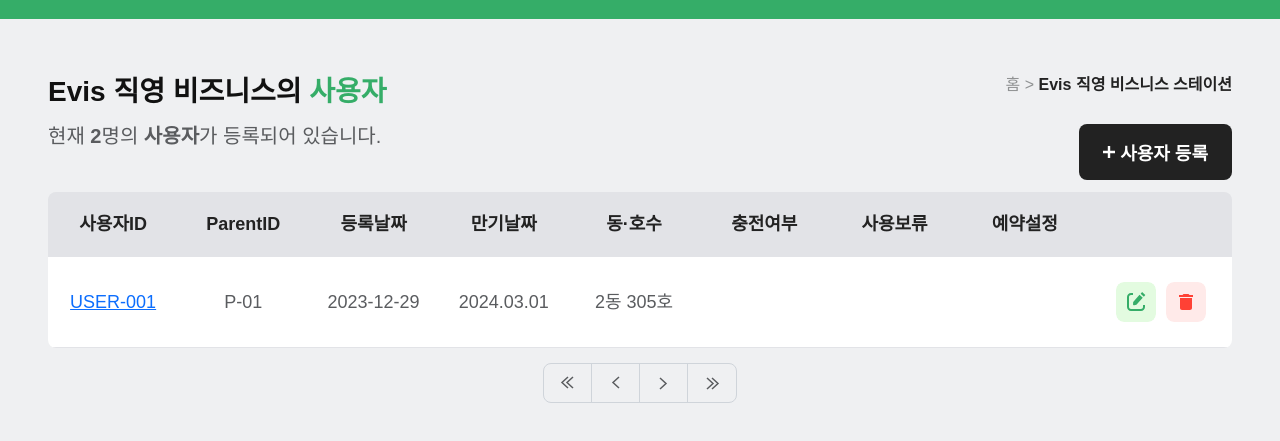
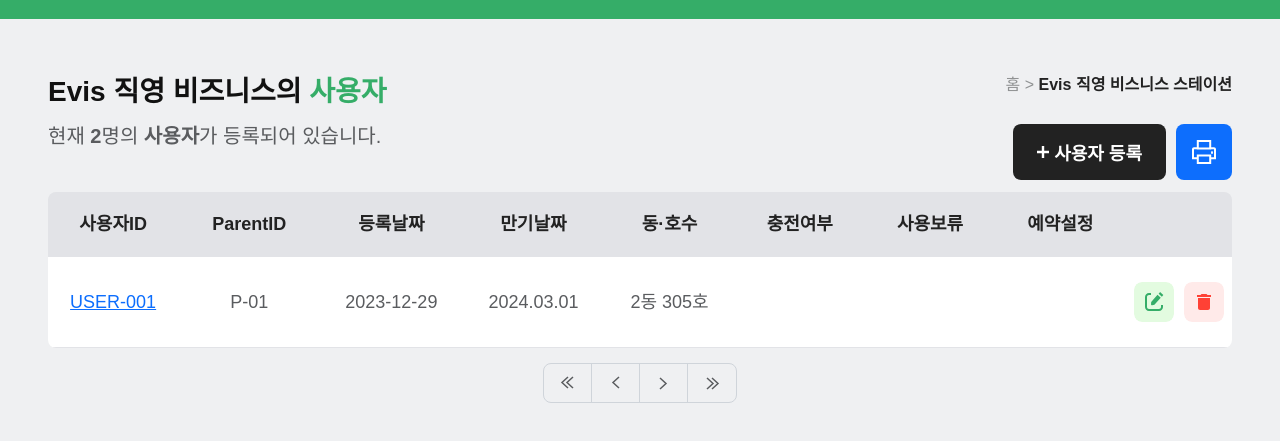
Before and after one commit to honghao30/evis, a plain HTML site: page admin/admin_userinfo.html in a window 1280 px wide. Shown: the part 53-494 px from the top of the page. Drawn offline with Linux system fonts and the light colour scheme; a web font is replaced by a local one.

Commit message:
사용자~

```diff
--- a/admin/admin_userinfo.html
+++ b/admin/admin_userinfo.html
@@ -54,17 +54,18 @@
                 <div class="msg">
                     현재 <strong>2</strong>명의 <strong>사용자</strong>가 등록되어 있습니다.
                 </div>
-                <div class="button__wrap">
+                <div class="button__wrap gap10">
                     <button type="button" class="btn btn-black icon-plus open-modal" modal-id="add-business" onclick="openModal(event)">사용자 등록</button>
+                    <button type="button" class="btn btn-icon-print" onclick="print()"><span class="irtext">프린트</span></button>
                 </div>
             </div>
             <div class="table__wrap">
                 <table class="table table-list">
                     <colgroup>
                         <col width="11%" />
-                        <col width="11%" />
-                        <col width="11%" />
-                        <col width="11%" />
+                        <col width="12%" />
+                        <col width="12%" />
+                        <col width="12%" />
                         <col width="11%" />
                         <col width="11%" />
                         <col width="11%" />
--- a/assets/css/common.css
+++ b/assets/css/common.css
@@ -66,6 +66,7 @@
 .btn-icon-write {display:block;width:40px;height: 40px;background: url('../images/admin/icon-edit.svg') no-repeat center;}
 .btn-icon-remove {display:block;width:40px;height: 40px;background: url('../images/admin/icon-delect.svg') no-repeat center;}
 .btn-icon-close {display:block;width:24px;height: 24px;background: url('../images/admin/icon-close-large.svg') no-repeat center;}
+.btn-icon-print {display:block;width:56px;height: 56px;background: #0D6EFD url('../images/admin/icon-print.svg') no-repeat center;}
 
 /* 폼요소 */
 .form-element__wrap {display: flex;flex-direction: column;align-items: flex-start;gap: 10px;width: 100%;}
```
Also changed, not shown: assets/images/admin/icon-print.svg (added).
